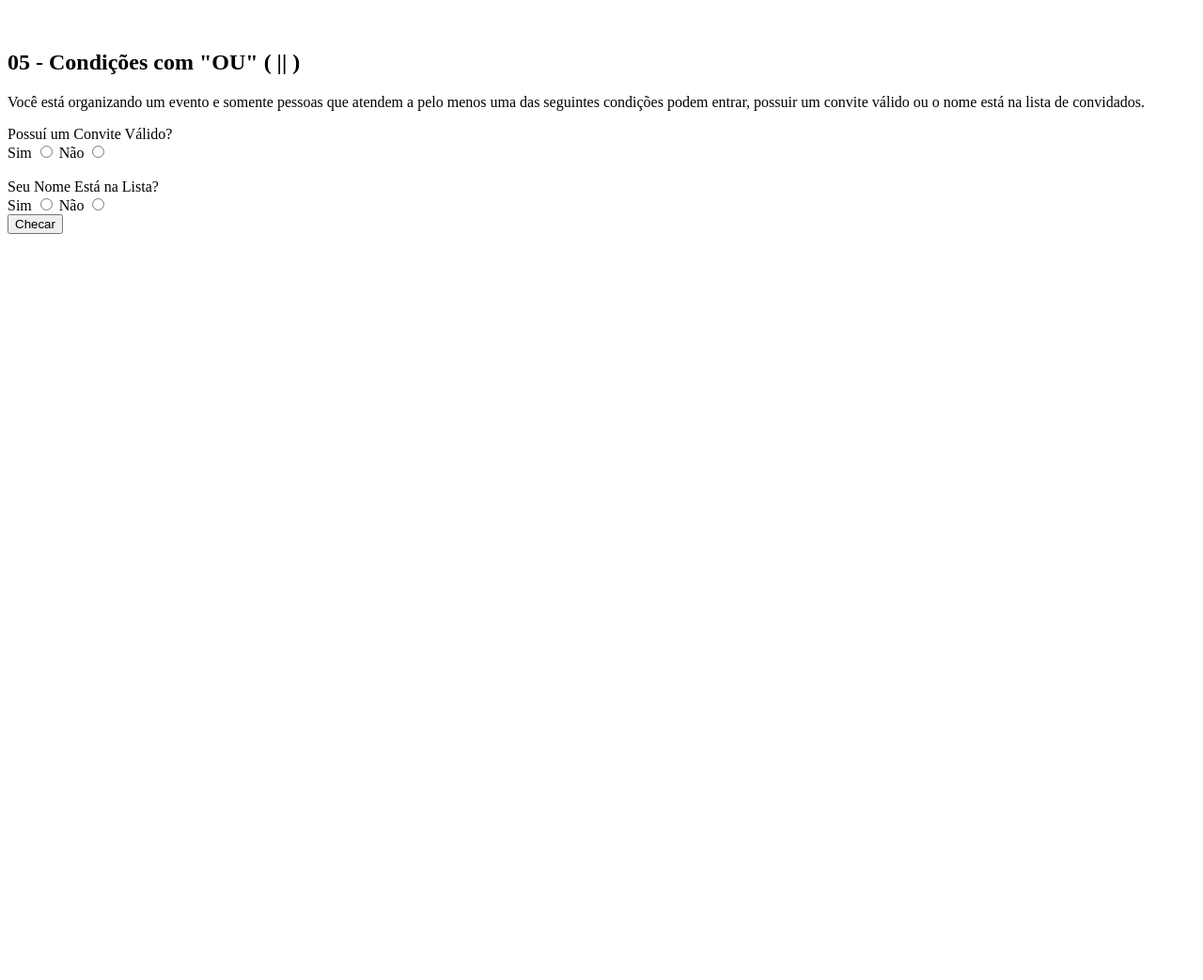
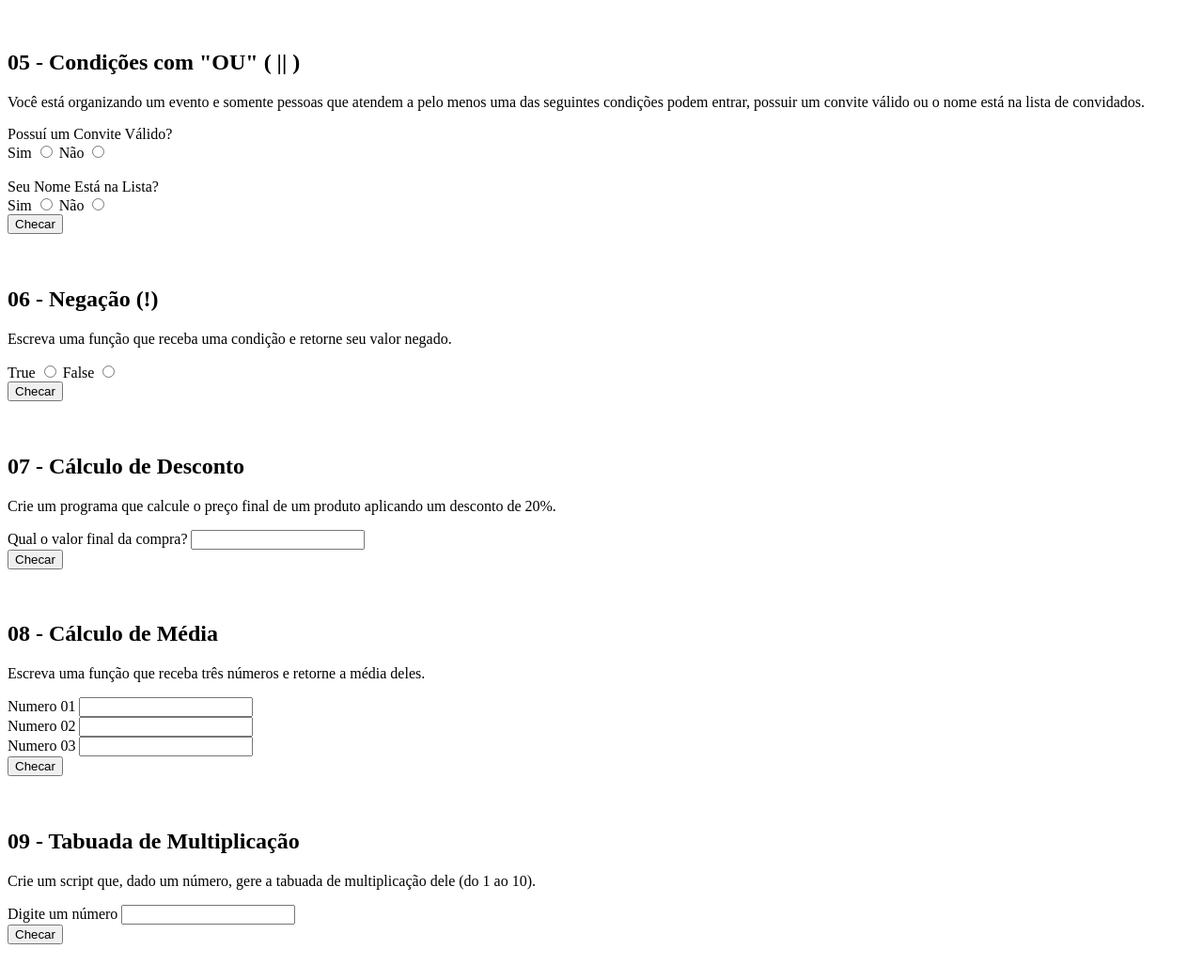
Before and after one commit to YudiYamada/Aulas-JavaScript, a plain HTML site: page modulo-javascript-basico/13-exercicios/index.html in a window 1280 px wide. Shown: the part 860-1903 px from the top of the page at 94% size. Before the commit the page ends 1153 px from the top, so only its background shows below. Drawn offline with Linux system fonts and the light colour scheme.

Commit message:
adicionando respostas

```diff
--- a/modulo-javascript-basico/13-exercicios/index.html
+++ b/modulo-javascript-basico/13-exercicios/index.html
@@ -138,10 +138,81 @@
     <br />
     <br />
 
-    <div class="questao"></div>
-    <div class="questao"></div>
-    <div class="questao"></div>
-    <div class="questao"></div>
+    <div class="questao 06">
+      <h2>06 - Negação (!)</h2>
+      <p>
+        Escreva uma função que receba uma condição e retorne seu valor negado.
+      </p>
+      <label for="questao6radiosim">True</label>
+      <input
+        type="radio"
+        name="questao6radio"
+        id="questao6radiosim"
+        value="questao6radiosim"
+      />
+      <label for="questao6radionao">False</label>
+      <input
+        type="radio"
+        name="questao6radio"
+        id="questao6radionao"
+        value="questao6radionao"
+      />
+      <br />
+      <button onclick="questao6()">Checar</button>
+    </div>
+
+    <br />
+    <br />
+
+    <div class="questao 07">
+      <h2>07 - Cálculo de Desconto</h2>
+      <p>
+        Crie um programa que calcule o preço final de um produto aplicando um
+        desconto de 20%.
+      </p>
+      <label for="questao7">Qual o valor final da compra?</label>
+      <input type="number" id="questao7" />
+      <br />
+      <button onclick="questao7()">Checar</button>
+    </div>
+
+    <br />
+    <br />
+
+    <div class="questao 08">
+      <h2>08 - Cálculo de Média</h2>
+      <p>
+        Escreva uma função que receba três números e retorne a média deles.
+      </p>
+      <label for="questao8numero01">Numero 01</label>
+      <input type="number" id="questao8numero01" />
+      <br />
+      <label for="questao8numero02">Numero 02</label>
+      <input type="number" id="questao8numero02" />
+      <br />
+      <label for="questao8numero03">Numero 03</label>
+      <input type="number" id="questao8numero03" />
+      <br />
+      <button onclick="questao8()">Checar</button>
+    </div>
+
+    <br />
+    <br />
+
+    <div class="questao 09">
+      <h2>09 - Tabuada de Multiplicação</h2>
+      <p>
+        Crie um script que, dado um número, gere a tabuada de multiplicação dele (do 1 ao 10).
+      </p>
+      <label for="questao9numero">Digite um número</label>
+      <input type="number" id="questao9numero" />
+      <br />
+      <button onclick="questao9()">Checar</button>
+    </div>
+
+    <br>
+    <br>
+
     <div class="questao"></div>
     <div class="questao"></div>
     <div class="questao"></div>
--- a/modulo-javascript-basico/13-exercicios/index.js
+++ b/modulo-javascript-basico/13-exercicios/index.js
@@ -52,7 +52,6 @@ function questao4() {
 }
 
 // Questão 05 - Condições com "OU" ( || )
-
 function questao5() {
   const questao5radioconvite = document.querySelector(
     'input[name="questao5radioconvite"]:checked'
@@ -62,9 +61,60 @@ function questao5() {
     'input[name="questao5radiolista"]:checked'
   );
 
-  if (questao5radioconvite.value === "questao5radioconvitesim" || questao5radiolista.value === "questao5radiolistasim") {
-    alert("Pode entrar")
+  if (
+    questao5radioconvite.value === "questao5radioconvitesim" ||
+    questao5radiolista.value === "questao5radiolistasim"
+  ) {
+    alert("Pode entrar");
   } else {
-    alert("Não pode entrar")
+    alert("Não pode entrar");
   }
 }
+
+// Questão 06 - Negação (!)
+function questao6() {
+  const questao6radio = document.querySelector(
+    "input[name='questao6radio']:checked"
+  );
+
+  return alert(!questao6radio);
+}
+
+// Questão 07 - Cálculo de Desconto
+function questao7() {
+  const questao7 = document.getElementById("questao7").value;
+
+  let desconto = questao7 * 0.8;
+
+  alert(`com o desconto fica R$${desconto}`);
+}
+
+// Questão 08 - Cálculo de Média
+function questao8() {
+  const numero01 = parseFloat(
+    document.getElementById("questao8numero01").value
+  );
+  const numero02 = parseFloat(
+    document.getElementById("questao8numero02").value
+  );
+  const numero03 = parseFloat(
+    document.getElementById("questao8numero03").value
+  );
+
+  let calcularMedia = (numero01 + numero02 + numero03) / 3;
+
+  alert(`A média dos números é de ${calcularMedia}`);
+}
+
+// Questão 09 - Tabuada de Multiplicação
+function questao9() {
+  const numero = parseInt(document.getElementById("questao9numero").value);
+
+  let resultado = `Tabuada do ${numero}:\n`;
+
+  for (let i = 1; i <= 10; i++) {
+    resultado += `${numero} x ${i} = ${numero * i}\n`;
+  }
+
+  alert(resultado);
+}
```
